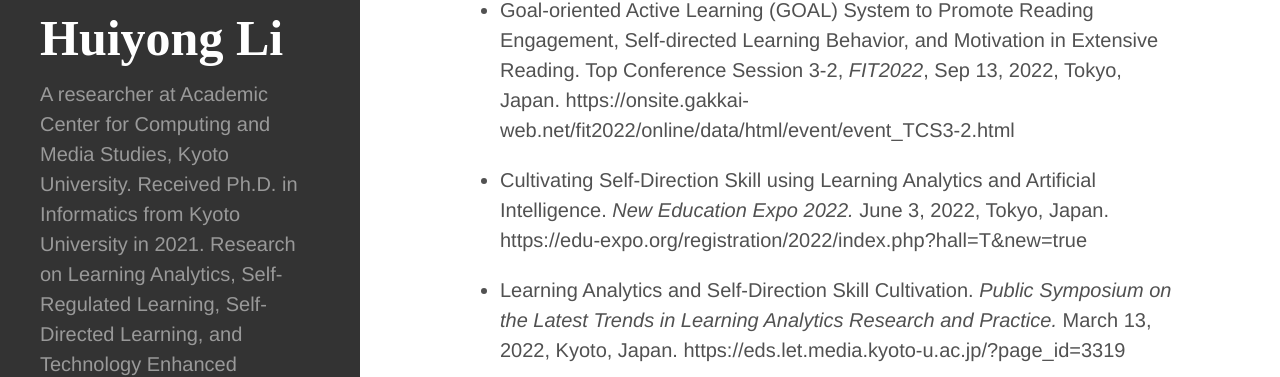
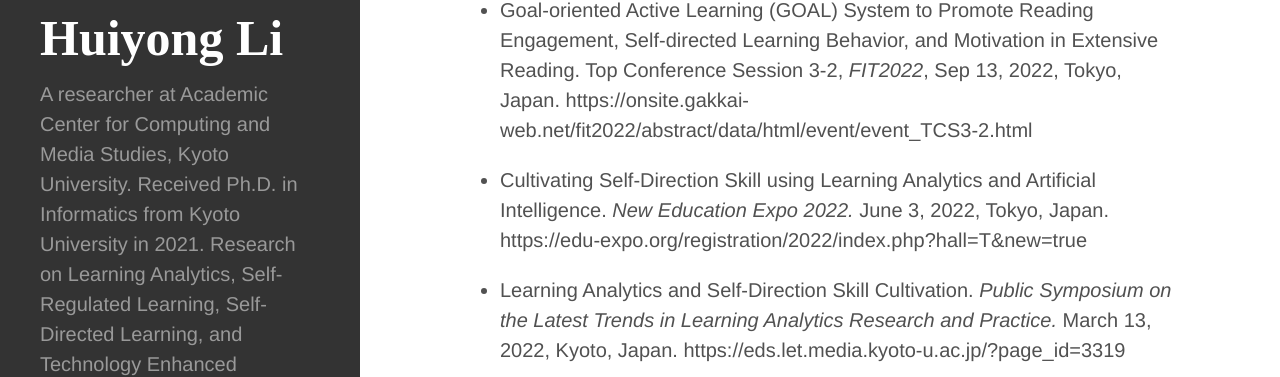
Before and after one commit to li-huiyong/li-huiyong.github.io, a Jekyll site: the page built from publications.md, in a window 1280 px wide and 900 px high, scrolled down 5070 px. Shown: the part 201-578 px from the top of the window. Built offline with Jekyll 4.4.1, drawn with Linux system fonts in a browser that asks for light colours; nearby versions of some CDN libraries; some web fonts are replaced; some of the changed lines change nothing that is shown.

Commit message:
update FIT link

```diff
--- a/publications.md
+++ b/publications.md
@@ -73,7 +73,7 @@ ___
 
 ### <span style="color: Salmon; ">Invited Talk</span>
 
-* Goal-oriented Active Learning (GOAL) System to Promote Reading Engagement, Self-directed Learning Behavior, and Motivation in Extensive Reading. Top Conference Session 3-2, _FIT2022_, Sep 13, 2022, Tokyo, Japan. https://onsite.gakkai-web.net/fit2022/online/data/html/event/event_TCS3-2.html
+* Goal-oriented Active Learning (GOAL) System to Promote Reading Engagement, Self-directed Learning Behavior, and Motivation in Extensive Reading. Top Conference Session 3-2, _FIT2022_, Sep 13, 2022, Tokyo, Japan. https://onsite.gakkai-web.net/fit2022/abstract/data/html/event/event_TCS3-2.html
 
 * Cultivating Self-Direction Skill using Learning Analytics and Artificial Intelligence. _New Education Expo 2022._ June 3, 2022, Tokyo, Japan. https://edu-expo.org/registration/2022/index.php?hall=T&new=true
 
```
